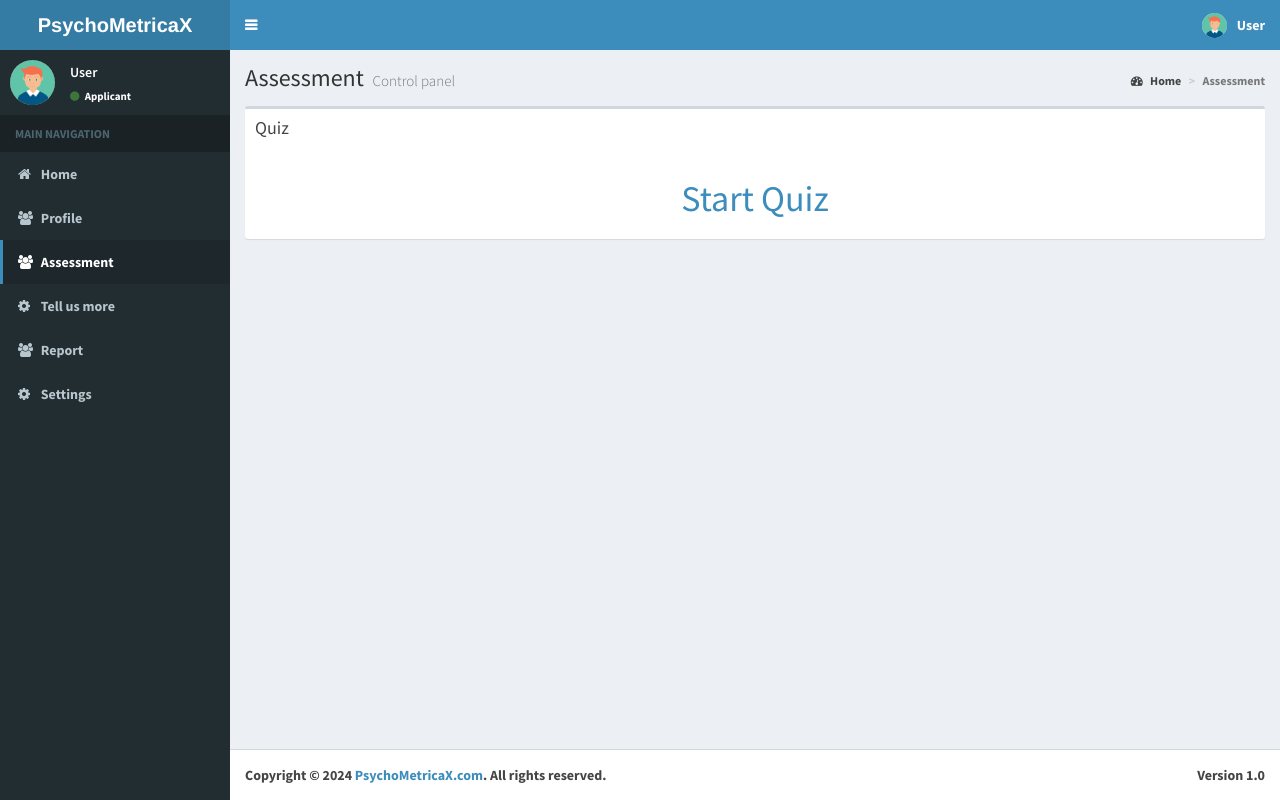
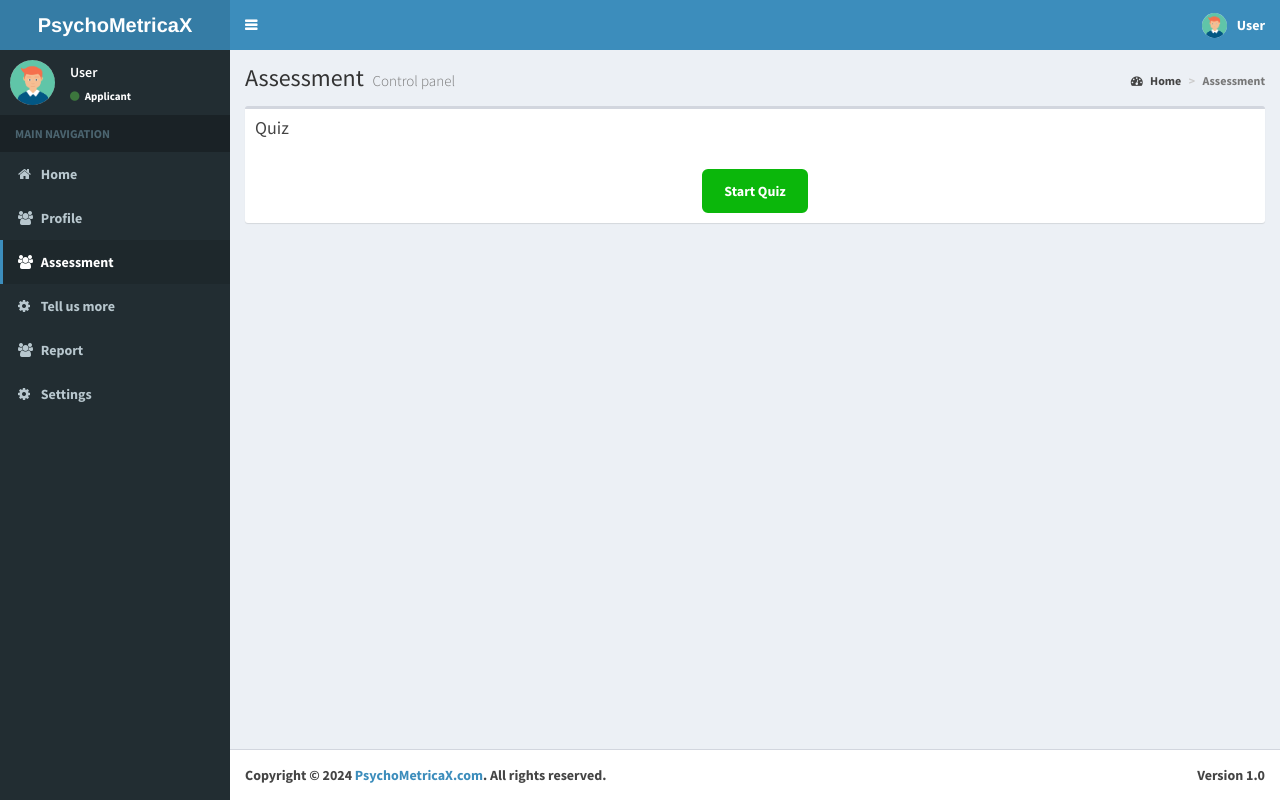
Before and after one commit to Bankar-Swapnil/PsychoMetricaX, a Flask app: page /startquiz.html in a window 1280 px wide. Run offline with Flask 2, Linux system fonts and the light colour scheme; the visitor is signed in with stand-in values (Sample User, id 1); data that the repository does not hold is empty; some libraries are stand-ins or nearby versions.

Commit message:
startQuiz

```diff
--- a/templates/startquiz.html
+++ b/templates/startquiz.html
@@ -12,6 +12,16 @@
 
   <!-- Google Font -->
   <link rel="stylesheet" href="https://fonts.googleapis.com/css?family=Source+Sans+Pro:300,400,600,700,300italic,400italic,600italic">
+  <style>
+    #startquiz{
+      padding: 10px 20px ; background-color: rgb(11, 183, 11);
+      border-radius: 6px;
+      border: 2px solid  rgb(11, 183, 11);
+    }
+    #startquiz:hover{
+      background-color: rgb(73, 213, 73);
+    }
+  </style>
 </head>
 
 <body class="hold-transition skin-blue sidebar-mini">
@@ -168,7 +178,7 @@
                             {% endwith %}
                             <div class="text-center">
                                 <p style="    text-align: justify;"></p>
-                                <h1><a href="/quiz.html" class="start">Start Quiz</a></h1>
+                                <button id="startquiz"><a href="/quiz.html" class="start" style="color: white;">Start Quiz</a></button>
                             </div>
                             {% block body %}{% endblock %}
                         </div>
```
